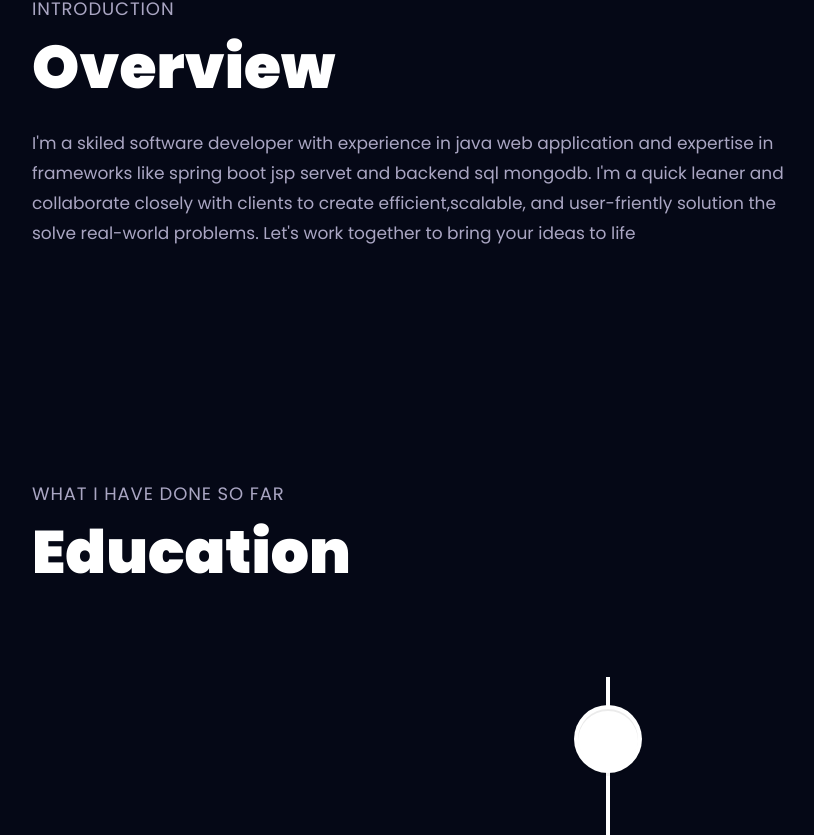
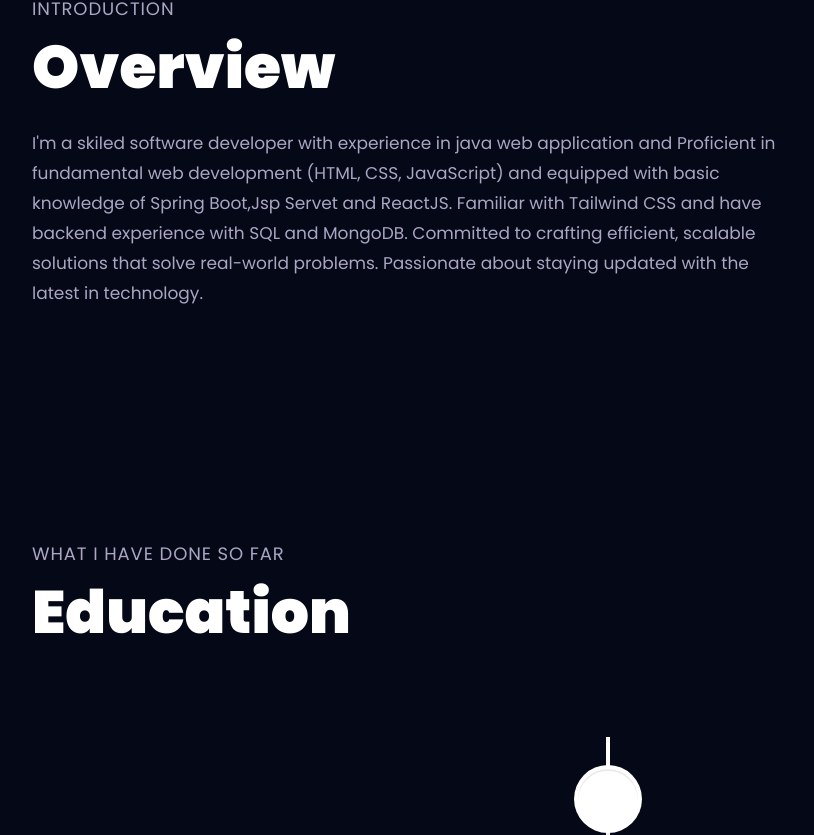
Before and after one commit to Arun5428/arunPotfolio, a React (Vite) app: page / in a window 1280 px wide. Shown: the part 893-1728 px from the top of the page, without its empty margins (32-846 px from the left). Built offline with nearby package versions, Linux system fonts and the light colour scheme.

Commit message:
files are updated 16/09/2023

```diff
--- a/src/assets/index.js
+++ b/src/assets/index.js
@@ -2,7 +2,7 @@
  * @Author: Your name
  * @Date:   2023-07-18 11:37:29
  * @Last Modified by:   Your name
- * @Last Modified time: 2023-09-15 07:47:34
+ * @Last Modified time: 2023-09-16 07:27:59
  */
 import logo from "./logo.svg";
 import backend from "./backend.png";
@@ -38,13 +38,15 @@ import jobit from "./jobit.png";
 import tripguide from "./tripguide.png";
 import sql from "./tech/sql.png"
 import spring from "./tech/th.jpg";
-import javac from "./javac.png"
+import javac from "./javac.png";
+import review from "./tech/review.jpg";
 
 export {
   spring,
   logo,
   java,
   javac,
+  review,
   sql,
   backend,
   creator,
--- a/src/components/About.jsx
+++ b/src/components/About.jsx
@@ -55,10 +55,11 @@ const About = () => {
         className='mt-4 text-secondary text-[17px]
       max-w-3xl leading-[30px]'
       >
-     I'm a skiled software developer with experience in java web application and expertise in frameworks like
-     spring boot jsp servet and backend sql mongodb. I'm a quick leaner and collaborate closely with
-     clients to create efficient,scalable, and user-friently solution the
-      solve real-world problems. Let's work together to bring your ideas to life
+     I'm a skiled software developer with experience in java web application and
+     Proficient in fundamental web development (HTML, CSS, JavaScript) and equipped
+     with basic knowledge of Spring Boot,Jsp Servet and ReactJS. Familiar with Tailwind CSS
+     and have backend experience with SQL and MongoDB. Committed to crafting efficient, scalable solutions
+    that solve real-world problems. Passionate about staying updated with the latest in technology.
 
 
       </motion.p>
--- a/src/components/Hero.jsx
+++ b/src/components/Hero.jsx
@@ -103,7 +103,7 @@ const Hero = () => {
 
 <motion.div className='about' id='about'>
 
-      <div className="about-img  lg:top-[400px] sm:top-[350px] xs:top-[300px] top-[300px] mt-2 sm:w-[30rem] sm:h-[30rem] xs:w-[30rem] xs:h-[30rem] lg:w-[30rem]  lg:h-[30rem]">
+      <div className="about-img  lg:top-[400px] sm:top-[350px] xs:top-[300px] top-[300px] mt-2 sm:w-[26rem] sm:h-[26rem] xs:w-[26rem] xs:h-[26rem] lg:w-[26rem]  lg:h-[26rem]">
 
 
         <img src={image} alt=""/>
--- a/src/components/Ser.jsx
+++ b/src/components/Ser.jsx
@@ -47,10 +47,10 @@ const Ser = () => {
       <motion.div
        variants={textVariant()}>
         <p className={styles.sectionSubText}>
-         My Certications
+        my certificates
         </p>
         <h2 className={styles.sectionHeadText
-        }> Certicate </h2>
+        }> Certifications </h2>
       </motion.div>
 
       <div className="mt-2 flex flex-wrap gap-7"
--- a/src/components/Tech.jsx
+++ b/src/components/Tech.jsx
@@ -48,7 +48,7 @@ const Tech = () => {
 
       <motion.div className="experience-item" key={skill.name}
        variants={fadeIn("up","spring",
-  name*0.25, 0.5)}
+  name*0.5, 0.5)}
       >
       <div className="experience-info">
         <p>{skill.name}</p>
--- a/src/constants/index.js
+++ b/src/constants/index.js
@@ -2,7 +2,7 @@
  * @Author: Your name
  * @Date:   2023-07-18 11:52:06
  * @Last Modified by:   Your name
- * @Last Modified time: 2023-09-15 07:48:56
+ * @Last Modified time: 2023-09-16 07:38:09
  */
 import {
     mobile,
@@ -10,6 +10,7 @@ import {
     spring,
     creator,
     javac,
+    review,
     sql,
     web,
     java,
@@ -321,7 +322,7 @@ import {
     {
       name: "Movies Reviwes App",
       description:
-        "Web-based platform that allows users to search, book, and manage car rentals from various providers, providing a convenient and efficient solution for transportation needs.",
+        "A web-based platform that enables users to search for movies, watch trailers, and post reviews for a variety of films..",
       tags: [
         {
           name: "Spring Boot",
@@ -341,7 +342,7 @@ import {
           color: "pink-text-gradient",
         },
       ],
-      image: carrent,
+      image: review,
       source_code_link: "https://react-app-moviesreview.onrender.com/",
       git_source_link:"https://github.com/Arun5428/moviesReview.git",
     },
```
Also changed, not shown: src/assets/tech/review.jpg (added).
